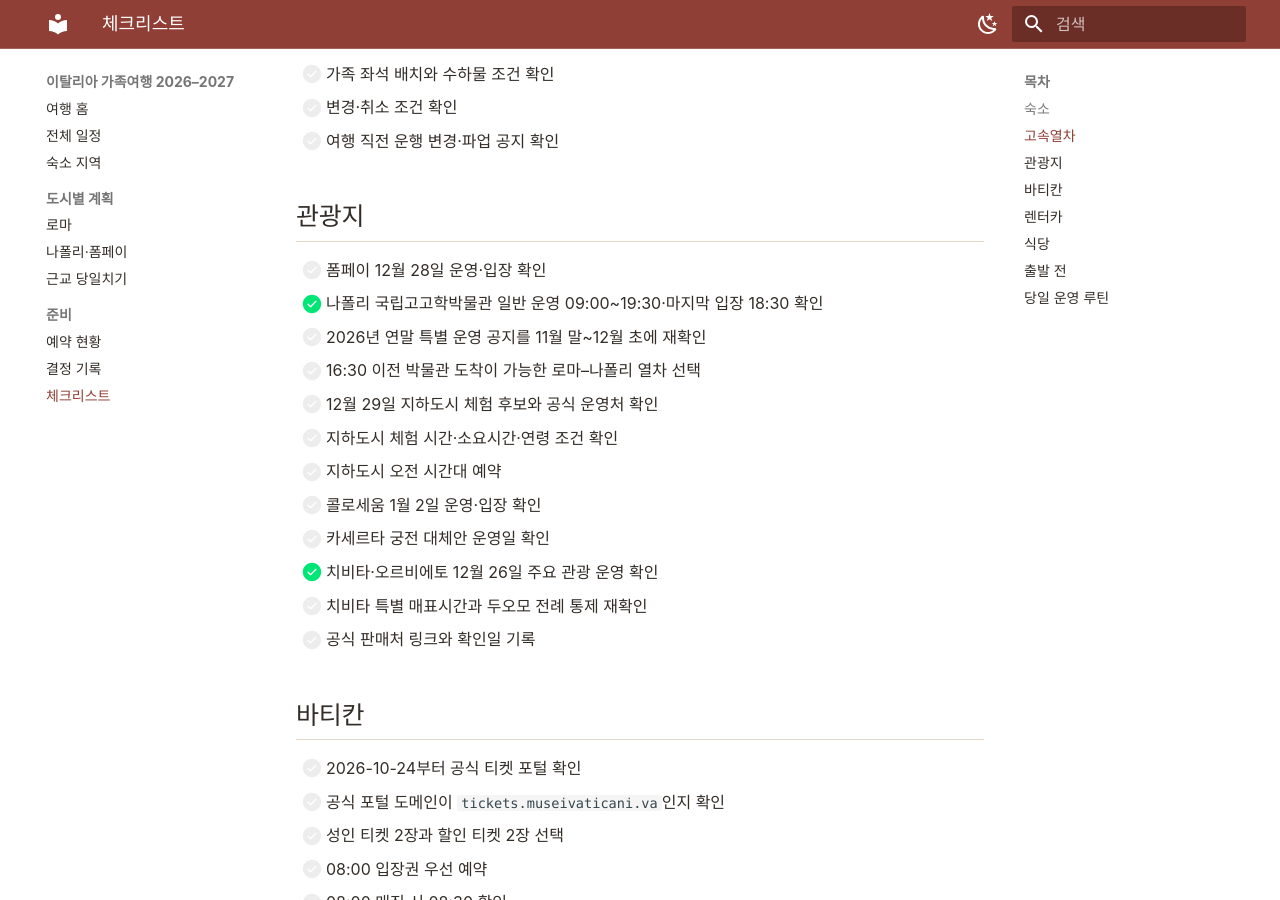
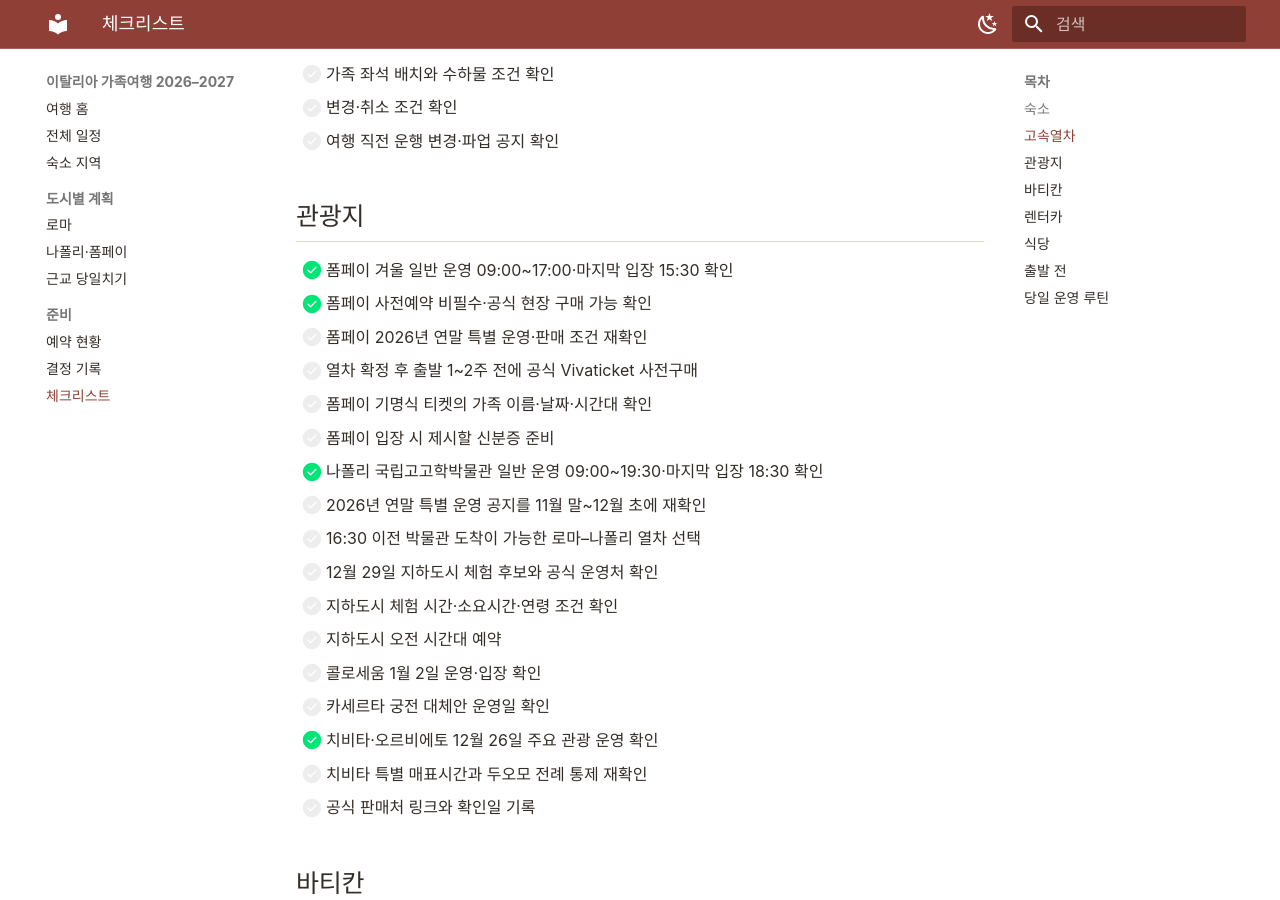
Before and after one commit to Jaeho211/italy-family-trip-2026, an MkDocs documentation site: the page built from docs/checklist.md, in a window 1280 px wide and 900 px high, scrolled down 669 px. Built offline with MkDocs 1.6.1 and Material for MkDocs 9.7.7, drawn with Linux system fonts in a browser that asks for light colours.

Commit message:
docs: update Pompeii ticket checklist

```diff
--- a/docs/checklist.md
+++ b/docs/checklist.md
@@ -23,7 +23,12 @@
 
 ## 관광지
 
-- [ ] 폼페이 12월 28일 운영·입장 확인
+- [x] 폼페이 겨울 일반 운영 09:00~17:00·마지막 입장 15:30 확인
+- [x] 폼페이 사전예약 비필수·공식 현장 구매 가능 확인
+- [ ] 폼페이 2026년 연말 특별 운영·판매 조건 재확인
+- [ ] 열차 확정 후 출발 1~2주 전에 공식 Vivaticket 사전구매
+- [ ] 폼페이 기명식 티켓의 가족 이름·날짜·시간대 확인
+- [ ] 폼페이 입장 시 제시할 신분증 준비
 - [x] 나폴리 국립고고학박물관 일반 운영 09:00~19:30·마지막 입장 18:30 확인
 - [ ] 2026년 연말 특별 운영 공지를 11월 말~12월 초에 재확인
 - [ ] 16:30 이전 박물관 도착이 가능한 로마–나폴리 열차 선택
```
